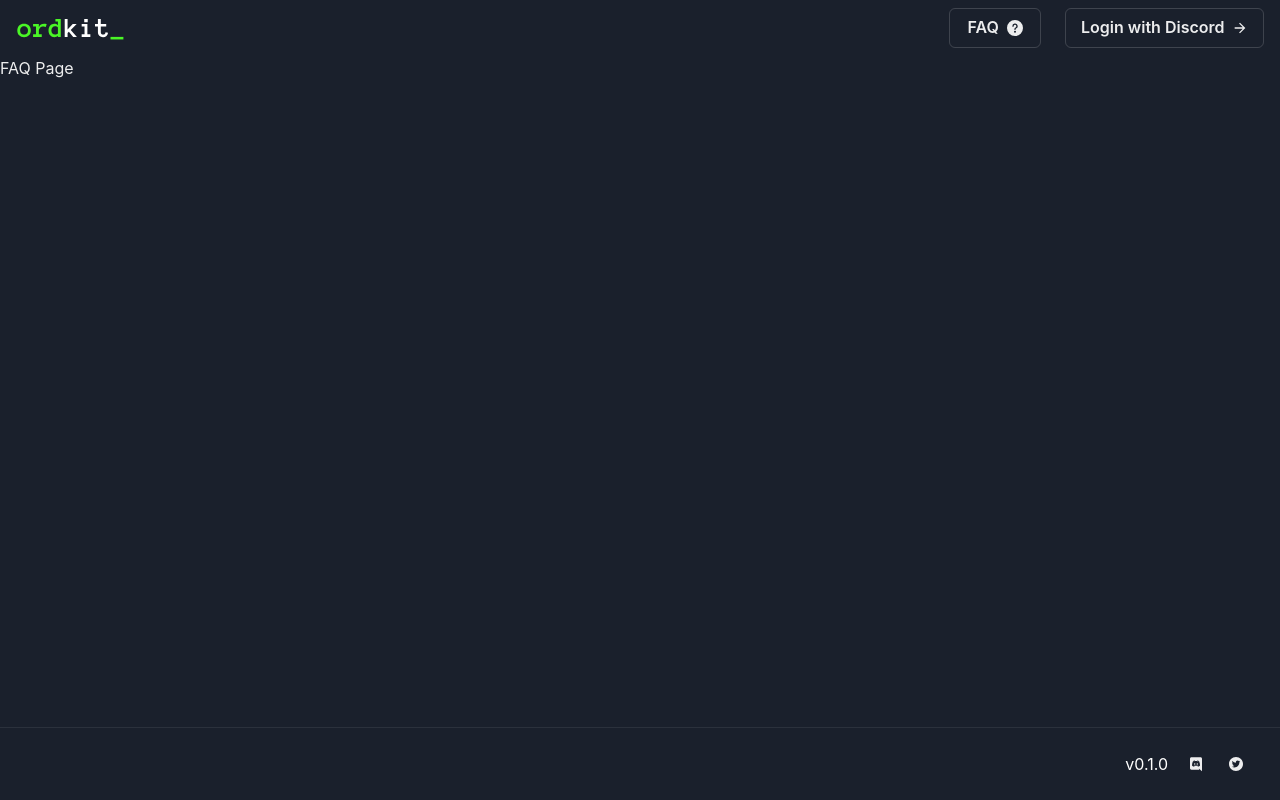
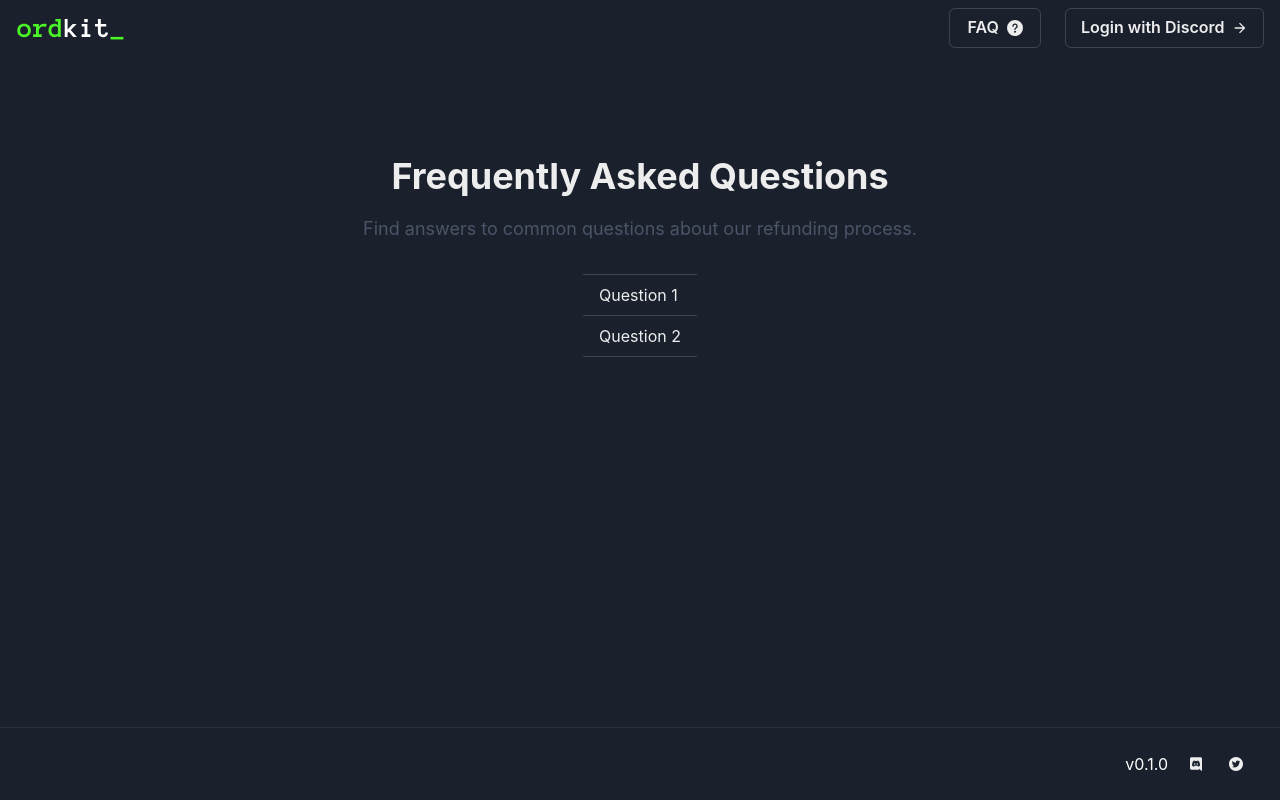
Before and after one commit to Garabed96/support_template, a Next.js app: page /faq in a window 1280 px wide. Built offline with nearby package versions, Linux system fonts and the light colour scheme.

Commit message:
FAQ Page initialization

```diff
--- /dev/null
+++ b/app/faq/FAQSection.tsx
@@ -0,0 +1,46 @@
+import React from "react";
+import {
+  Accordion,
+  AccordionItem,
+  AccordionPanel,
+  AccordionButton,
+  Flex,
+  Heading,
+  Text,
+} from "@chakra-ui/react";
+
+const FaqSection = () => {
+  return (
+    <Flex
+      direction="column"
+      align="center"
+      justify="center"
+      minHeight="50vh"
+      padding="2rem"
+    >
+      <Heading as="h1" size="xl" marginBottom="1rem">
+        Frequently Asked Questions
+      </Heading>
+      <Text fontSize="lg" color="gray.600" marginBottom="2rem">
+        Find answers to common questions about our refunding process.
+      </Text>{" "}
+      <Accordion allowToggle>
+        <AccordionItem>
+          <h2>
+            <AccordionButton>Question 1</AccordionButton>
+          </h2>
+          <AccordionPanel>Answer 1</AccordionPanel>
+        </AccordionItem>
+        <AccordionItem>
+          <h2>
+            <AccordionButton>Question 2</AccordionButton>
+          </h2>
+          <AccordionPanel>Answer 2</AccordionPanel>
+        </AccordionItem>
+        {/* Add more AccordionItems for additional questions and answers */}
+      </Accordion>
+    </Flex>
+  );
+};
+
+export default FaqSection;
--- a/app/faq/page.tsx
+++ b/app/faq/page.tsx
@@ -1,10 +1,13 @@
 "use client";
 import Layout from "../components/layout";
 import React from "react";
-
+import FAQSection from "./FAQSection";
 const Page = () => {
-  console.log("LOGIN");
-  return <Layout>FAQ Page</Layout>;
+  return (
+    <Layout>
+      <FAQSection />
+    </Layout>
+  );
 };
 
 export default Page;
```
